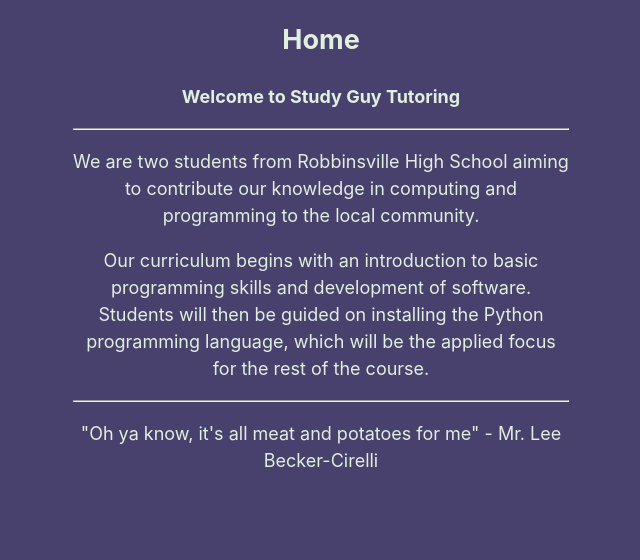
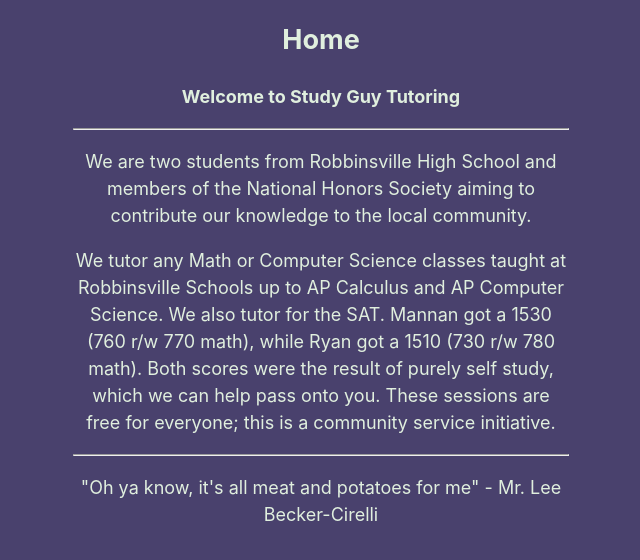
Before and after one commit to mannanshukla/studyguy, a plain HTML site: page index.html in a window 1280 px wide. Shown: the part 182-742 px from the top of the page, without its empty margins (319-959 px from the left). Drawn offline with nearby package versions, Linux system fonts and the light colour scheme.

Commit message:
Update index.html

```diff
--- a/index.html
+++ b/index.html
@@ -11,8 +11,12 @@
     <h2>Home</h2>
     <p align="center"><b>Welcome to Study Guy Tutoring</b></p>
     <hr>
-    <p align="center">We are two students from Robbinsville High School aiming to contribute our knowledge in computing and programming to the local community.</p>
-    <p align="center">Our curriculum begins with an introduction to basic programming skills and development of software. Students will then be guided on installing the Python programming language, which will be the applied focus for the rest of the course.</p>
+    <p align="center">We are two students from Robbinsville High School and members of the National Honors Society aiming to contribute our knowledge to the local community.</p>
+    <p align="center">
+    We tutor any Math or Computer Science classes taught at Robbinsville Schools up to AP Calculus and AP Computer Science. We also tutor for the SAT. Mannan got a 1530 (760 r/w
+    770 math), while Ryan got a 1510 (730 r/w 780 math). Both scores were the result of purely self study, which we can help pass onto you. These sessions are free for everyone;
+    this is a community service initiative.
+    </p>
     <hr>
     <p align="center">"Oh ya know, it's all meat and potatoes for me" - Mr. Lee Becker-Cirelli</p>
   </body>
```
